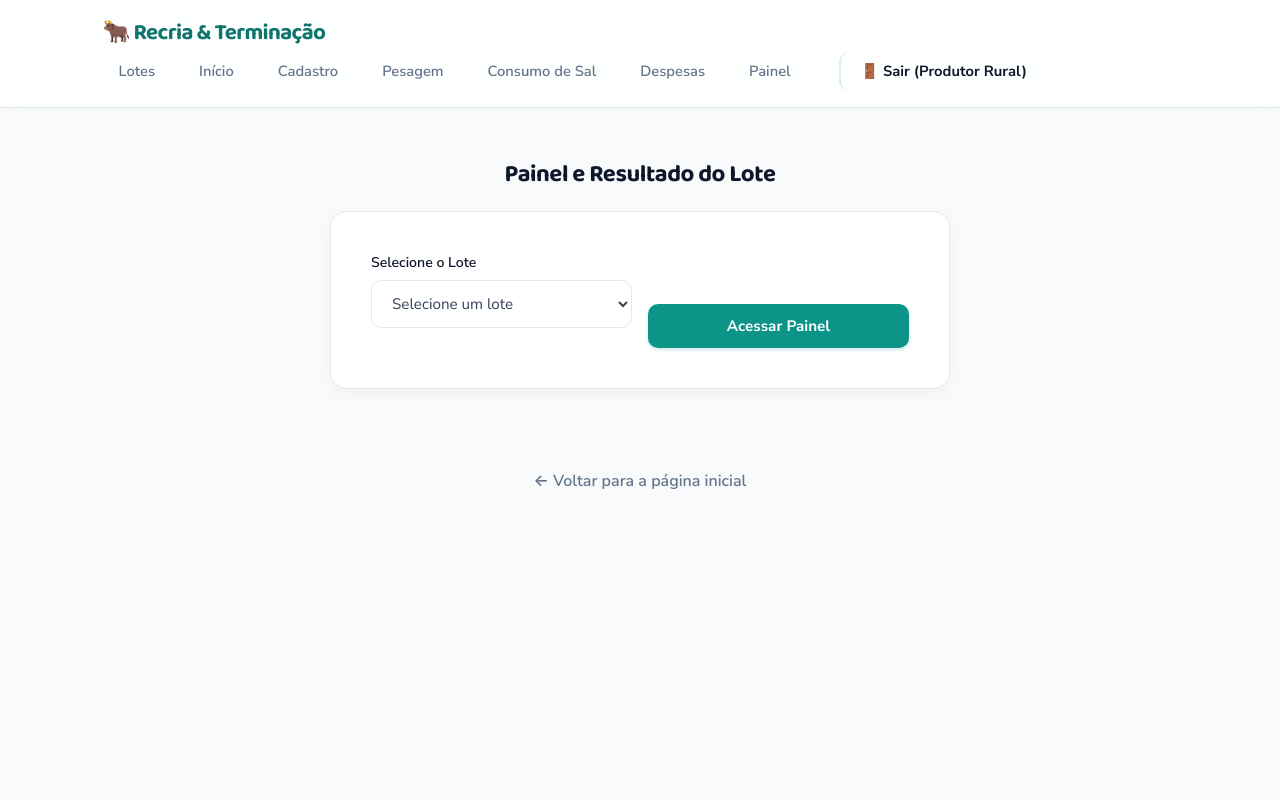
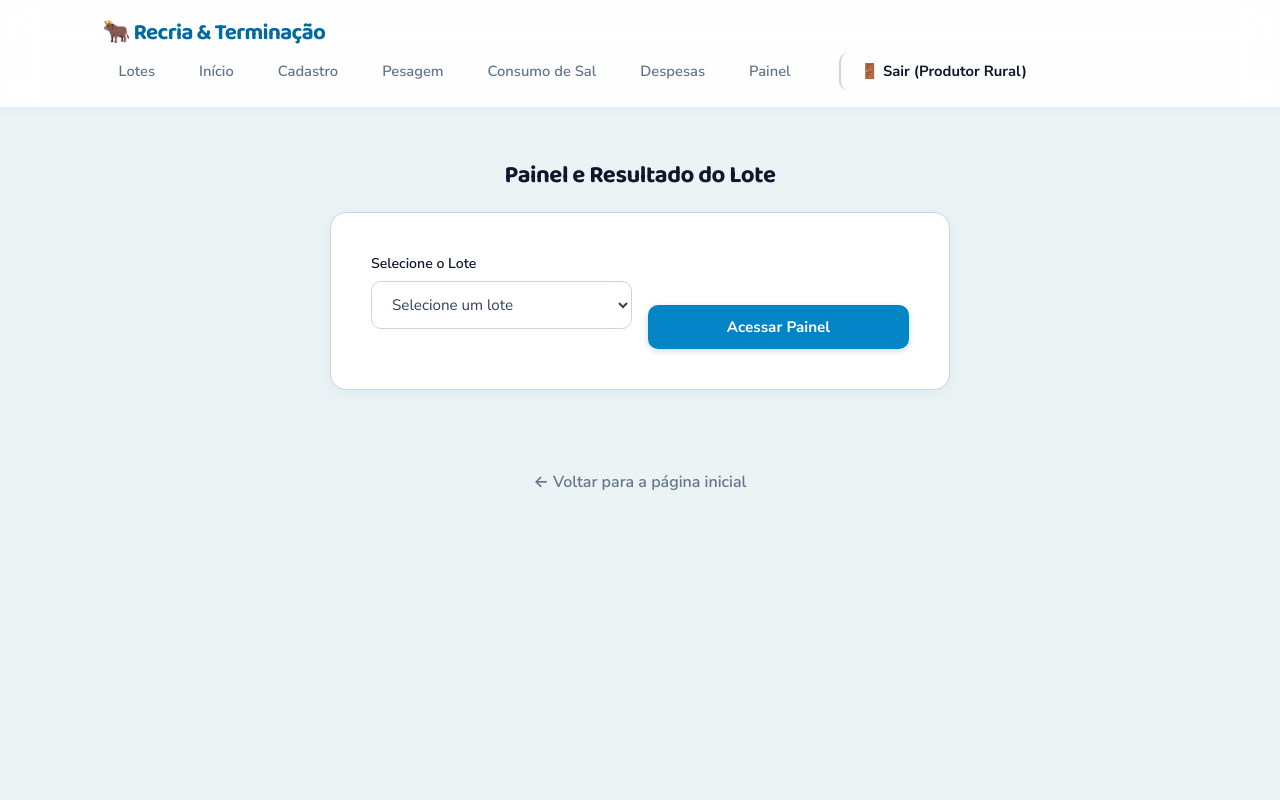
Before and after one commit to tiagosabaini/projeto-software-agro-recria-terminacao, a Flask app: page /painel in a window 1280 px wide. Run offline with Flask 3, Linux system fonts and the light colour scheme; a user stored in the database is signed in; data that the repository does not hold is empty.

Commit message:
Atualiza estilo visual

```diff
--- a/static/style.css
+++ b/static/style.css
@@ -6,29 +6,29 @@
 }
 
 :root {
-    /* Paleta Profissional Clean Modern & Agro Tech */
-    --fundo-principal: #F8FAFC;
+    /* Paleta Estilo Hospitalar / Saúde & Clínica Tech */
+    --fundo-principal: #EBF3F5; /* Fundo estilo hospital / azulejo sanitário claro */
     --fundo-card: #FFFFFF;
-    --fundo-subtil: #F1F5F9;
+    --fundo-subtil: #E0F2FE;
 
-    /* Cores do Marca (Agro Tech) */
-    --verde-primario: #0D9488;
-    --verde-escuro: #0F766E;
-    --verde-suave: #CCFBF1;
-    --esmeralda: #10B981;
+    /* Cores de Destaque Clínico */
+    --azul-hospitalar: #0284C7;
+    --azul-escuro: #0369A1;
+    --azul-suave: #E0F2FE;
+    --verde-medico: #0D9488;
 
-    /* Tipografia e Neutros */
+    /* Tipografia e Neutros Sanitários */
     --texto-titulo: #0F172A;
     --texto-corpo: #334155;
     --texto-suave: #64748B;
-    --borda: #E2E8F0;
-    --borda-hover: #CBD5E1;
+    --borda: #CBD5E1;
+    --borda-hover: #38BDF8;
 
     /* Métrica, Layout e Elevação */
     --raio: 16px;
     --raio-peq: 10px;
-    --sombra-suave: 0 4px 20px -2px rgba(15, 23, 42, 0.05);
-    --sombra-hover: 0 20px 30px -10px rgba(15, 23, 42, 0.12);
+    --sombra-suave: 0 4px 20px -2px rgba(2, 132, 199, 0.08);
+    --sombra-hover: 0 16px 32px -6px rgba(2, 132, 199, 0.18);
     --transicao: all 0.25s cubic-bezier(0.4, 0, 0.2, 1);
 }
 
@@ -51,9 +51,9 @@ h1, h2, h3, h4 {
     letter-spacing: -0.02em;
 }
 
-/* --- NAVBAR PROFISSIONAL --- */
+/* --- NAVBAR HOSPITALAR --- */
 .navbar {
-    background-color: rgba(255, 255, 255, 0.85);
+    background-color: rgba(255, 255, 255, 0.92);
     backdrop-filter: blur(16px);
     -webkit-backdrop-filter: blur(16px);
     color: var(--texto-titulo);
@@ -62,11 +62,11 @@ h1, h2, h3, h4 {
     justify-content: space-between;
     align-items: center;
     flex-wrap: wrap;
-    border-bottom: 1px solid var(--borda);
+    border-bottom: 2px solid var(--azul-suave);
     position: sticky;
     top: 0;
     z-index: 1000;
-    box-shadow: 0 1px 3px 0 rgba(0, 0, 0, 0.02);
+    box-shadow: 0 2px 8px rgba(2, 132, 199, 0.05);
 }
 
 .navbar-marca {
@@ -74,7 +74,7 @@ h1, h2, h3, h4 {
     font-weight: 800;
     font-size: 1.4rem;
     letter-spacing: -0.03em;
-    color: var(--verde-escuro);
+    color: var(--azul-escuro);
 }
 
 .navbar-links {
@@ -280,10 +281,10 @@ button.menu-mobile-btn {
     align-items: end;
 }
 
-/* --- BOTÕES MODERNOS --- */
+/* --- BOTÕES CLÍNICOS --- */
 button,
 .botao {
-    background-color: var(--verde-primario);
+    background-color: var(--azul-hospitalar);
     color: #FFFFFF;
     border: none;
     padding: 12px 24px;
@@ -299,7 +300,7 @@ button,
     width: 100%;
     margin-top: 12px;
     transition: var(--transicao);
-    box-shadow: 0 2px 4px rgba(13, 148, 136, 0.2);
+    box-shadow: 0 2px 6px rgba(2, 132, 199, 0.25);
 }
 
 .botao {
```
Also changed, not shown: other parts of static/style.css (+22 -21 lines).
